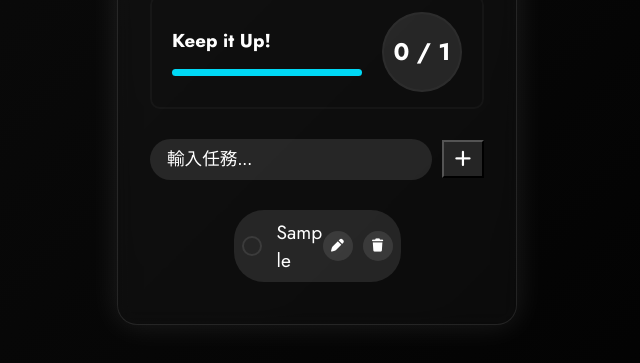
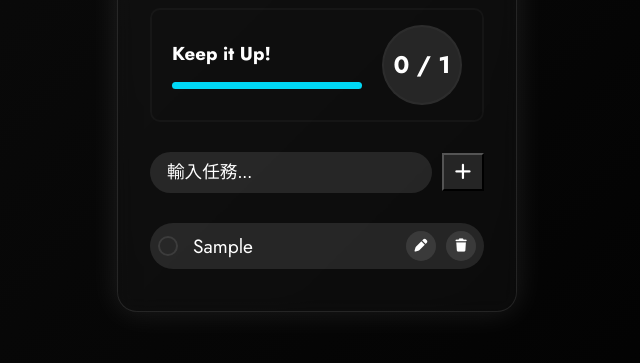
Before and after one commit to iiijen/Todo-List, a plain HTML site: page index.html in a window 1280 px wide. Both pictures are taken after typing "Sample" into the empty fields and a click on the button 786 px from the left and 495 px from the top of the page. Shown: the part 295-658 px from the top of the page, without its empty margins (323-963 px from the left). Drawn offline with nearby package versions, Linux system fonts and the light colour scheme.

Commit message:
修正項目寬度顯示問題

```diff
--- a/index.html
+++ b/index.html
@@ -28,7 +28,7 @@
       </form>
       <div class="todos-container">
         <ul id="task-list">
-
+           <li class="placeholder"></li>
         </ul>
       </div>
     </div>
--- a/script.js
+++ b/script.js
@@ -12,7 +12,7 @@ document.addEventListener('DOMContentLoaded', () => {
     }
 
     const updateProgress = (checkCompletion = true) => {
-        const totalTasks = taskList.children.length;
+        const totalTasks = taskList.querySelectorAll('li:not(.placeholder)').length;
         const completedTasks = taskList.querySelectorAll('.checkbox:checked').length
 
         progressBar.style.width = totalTasks ? `${(completedTasks / totalTasks) * 100}%` : '0%';
@@ -134,6 +134,14 @@ document.addEventListener('DOMContentLoaded', () => {
         taskInput.value = '';
         updateProgress(checkCompletion);
         saveTaskToLocalStorage();
+
+        requestAnimationFrame(() => {
+            taskList.style.display = 'none';
+            taskList.offsetHeight; // force reflow
+            taskList.style.display = '';
+        });
+
+
     };
 
     addTaskBtn.addEventListener('click', (e) => addTask(e));
--- a/style.css
+++ b/style.css
@@ -138,8 +138,8 @@ body{
 
 .todos-container{
     display: flex;
-    align-items: center;
-    justify-content: center;
+    flex-direction: column;   /* 垂直排版 */
+    align-items: stretch;
     width: 100%;
 }
 
@@ -148,6 +148,7 @@ body{
 }
 
 #task-list li{
+    width: 100%;
     display: flex;
     align-items: center;
     justify-content: space-between;
@@ -160,6 +161,14 @@ body{
     position: relative;
     transition: box-shadow 0.2s ease;
 
+}
+
+#task-list .placeholder {
+  visibility: hidden;     /* 看不到但仍佔位 */
+  height: 0;
+  padding: 0;
+  margin: 0;
+  border: none;
 }
 
 #task-list li:hover{
```
